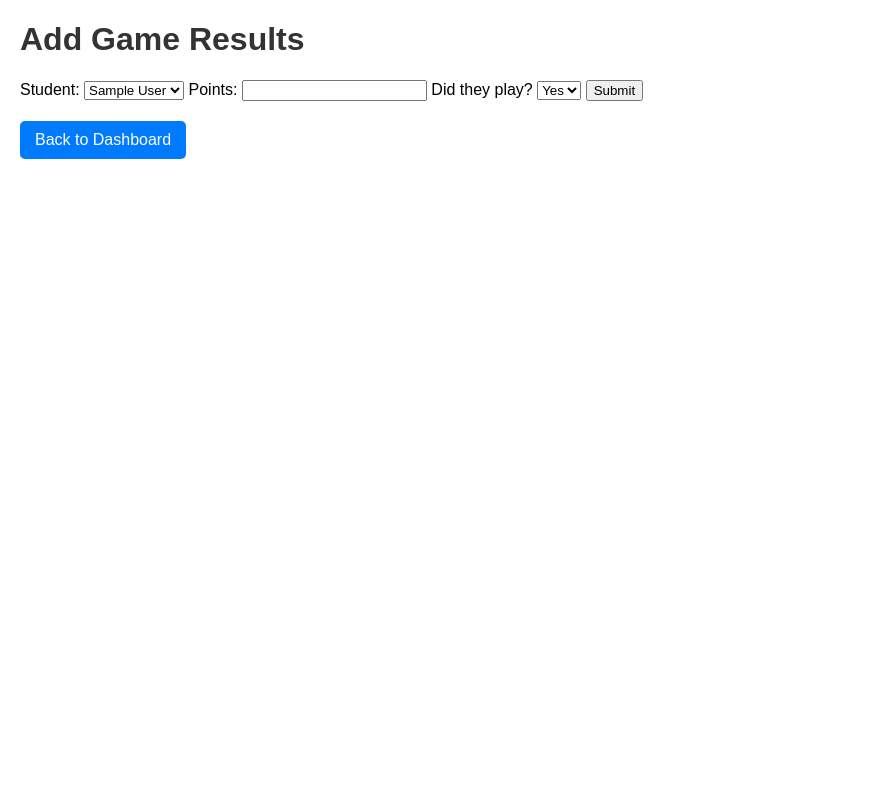
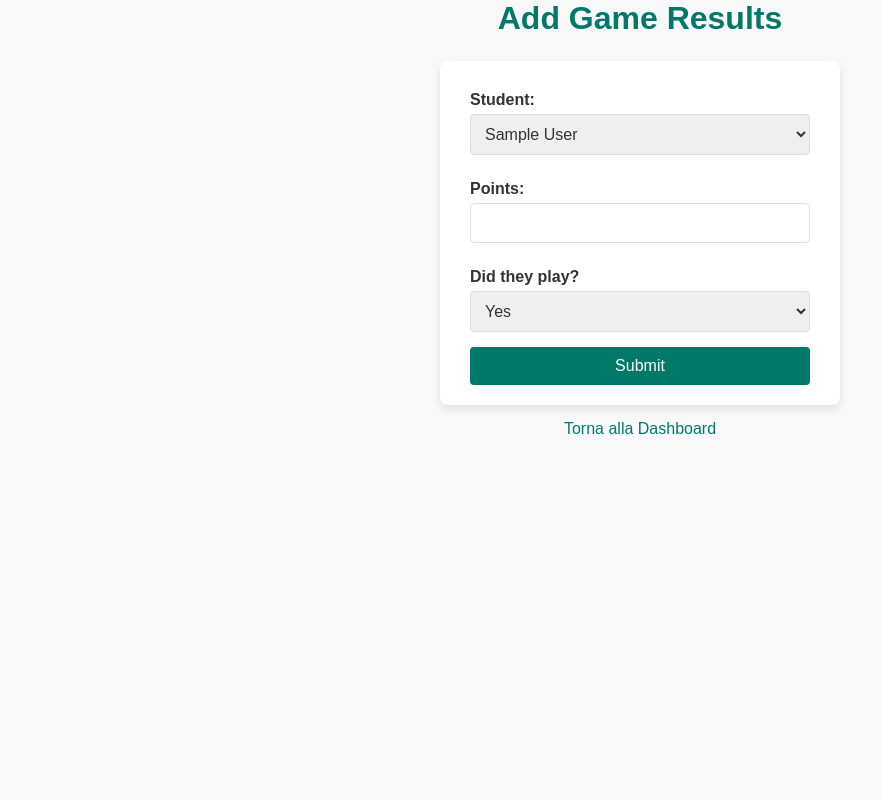
Before and after one commit to GDRomagnosiITLab/git-fundamental-JabirAli99, a Flask app: page /add_game in a window 1280 px wide. Shown: the whole page, without its empty margins (0-882 px from the left). Run offline with Flask 3, Linux system fonts and the light colour scheme; tables that the repository leaves empty hold one stand-in row (values such as "Sample post").

Commit message:
Python Done

```diff
--- a/FantaVolley/app.py
+++ b/FantaVolley/app.py
@@ -35,7 +35,7 @@ def dashboard():
     students = Student.query.all()
     return render_template('dashboard.html', squads=squads, students=students)
 
-# Route to add game results
+
 @app.route('/add_game', methods=['GET', 'POST'])
 def add_game():
     if request.method == 'POST':
@@ -63,6 +63,7 @@ def add_game():
     students = Student.query.all()
     return render_template('add_game.html', students=students)
 
+
 # Initialize the database
 @app.before_first_request
 def create_tables():
--- a/FantaVolley/static/styles.css
+++ b/FantaVolley/static/styles.css
@@ -1,37 +1,181 @@
+/* Reset styles */
+* {
+    margin: 0;
+    padding: 0;
+    box-sizing: border-box;
+}
+
+/* Stile di base */
 body {
     font-family: Arial, sans-serif;
-    margin: 20px;
+    color: #333;
+    background-color: #f9f9f9;
+    display: flex;
+    flex-direction: column;
+    min-height: 100vh;
 }
 
-h1, h2 {
-    color: #333;
+/* Stili header */
+header {
+    background-color: #00796b;
+    color: #fff;
+    padding: 20px;
+    text-align: center;
+}
+
+header h1 {
+    font-size: 2em;
+    margin-bottom: 10px;
+}
+
+header nav a {
+    color: #e0f2f1;
+    text-decoration: none;
+    margin: 0 10px;
+}
+
+header nav a:hover {
+    text-decoration: underline;
+}
+
+main {
+    padding: 20px;
+    flex: 1;
+}
+
+/* Stile per la dashboard */
+.squad-section,
+.players-section {
+    margin-bottom: 30px;
+}
+
+.squad-section h2,
+.players-section h2 {
+    font-size: 1.5em;
+    color: #00796b;
+    margin-bottom: 15px;
+}
+
+.squad-cards {
+    display: flex;
+    gap: 15px;
+    flex-wrap: wrap;
+}
+
+.squad-card {
+    background-color: #00796b;
+    color: #fff;
+    padding: 15px;
+    border-radius: 8px;
+    flex: 1;
+    min-width: 200px;
+    text-align: center;
+}
+
+.squad-card h3 {
+    font-size: 1.2em;
+    margin-bottom: 8px;
+}
+
+.squad-card p {
+    font-size: 1em;
+}
+
+.squad-card span {
+    font-weight: bold;
+    font-size: 1.1em;
 }
 
 table {
     width: 100%;
     border-collapse: collapse;
-    margin-bottom: 20px;
+    margin-top: 10px;
 }
 
-table, th, td {
+table th, table td {
     border: 1px solid #ddd;
+    padding: 12px;
+    text-align: center;
 }
 
-th, td {
-    padding: 8px;
-    text-align: left;
+table th {
+    background-color: #00796b;
+    color: #fff;
+    font-weight: bold;
 }
 
-a {
-    display: inline-block;
-    padding: 10px 15px;
-    background-color: #007BFF;
-    color: #fff;
-    text-decoration: none;
-    border-radius: 5px;
-    margin-top: 20px;
+table tbody tr:nth-child(even) {
+    background-color: #f2f2f2;
 }
 
-a:hover {
-    background-color: #0056b3;
+footer {
+    background-color: #00796b;
+    color: #fff;
+    text-align: center;
+    padding: 10px;
+    font-size: 0.9em;
 }
+
+/* Stili specifici per la pagina Add Game */
+.add-game-page h1 {
+    text-align: center;
+    font-size: 2rem;
+    color: #00796b;
+    margin-bottom: 1.5rem;
+}
+
+.add-game-page form {
+    background-color: #ffffff;
+    padding: 20px 30px;
+    border-radius: 8px;
+    box-shadow: 0 4px 8px rgba(0, 0, 0, 0.1);
+    max-width: 400px;
+    width: 100%;
+    margin: 0 auto;
+}
+
+.add-game-page label {
+    display: block;
+    margin: 10px 0 5px;
+    font-weight: bold;
+    color: #333;
+}
+
+.add-game-page input[type="number"],
+.add-game-page select {
+    width: 100%;
+    padding: 10px;
+    margin-bottom: 15px;
+    border: 1px solid #ddd;
+    border-radius: 4px;
+    font-size: 1rem;
+    color: #333;
+}
+
+.add-game-page button[type="submit"] {
+    width: 100%;
+    padding: 10px;
+    background-color: #00796b;
+    color: white;
+    border: none;
+    border-radius: 4px;
+    font-size: 1rem;
+    cursor: pointer;
+    transition: background-color 0.3s ease;
+}
+
+.add-game-page button[type="submit"]:hover {
+    background-color: #005b56;
+}
+
+.add-game-page a {
+    display: block;
+    text-align: center;
+    margin-top: 15px;
+    color: #00796b;
+    text-decoration: none;
+}
+
+.add-game-page a:hover {
+    text-decoration: underline;
+}
--- a/FantaVolley/templates/add_game.html
+++ b/FantaVolley/templates/add_game.html
@@ -4,9 +4,10 @@
     <meta charset="UTF-8">
     <meta name="viewport" content="width=device-width, initial-scale=1.0">
     <title>Add Game</title>
-    <link rel="stylesheet" href="/static/styles.css">
+    <link rel="stylesheet" href="{{ url_for('static', filename='styles.css') }}">
+
 </head>
-<body>
+<body class="add-game-page">
     <h1>Add Game Results</h1>
 
     <form method="POST">
@@ -29,6 +30,7 @@
         <button type="submit">Submit</button>
     </form>
 
-    <a href="{{ url_for('dashboard') }}">Back to Dashboard</a>
+    <a href="{{ url_for('dashboard') }}">Torna alla Dashboard</a>
+
 </body>
 </html>
```
Also changed, not shown: FantaVolley/templates/dashboard.html (+42 -25 lines), FantaVolley/fanta.db (added), fanta.db (deleted).
